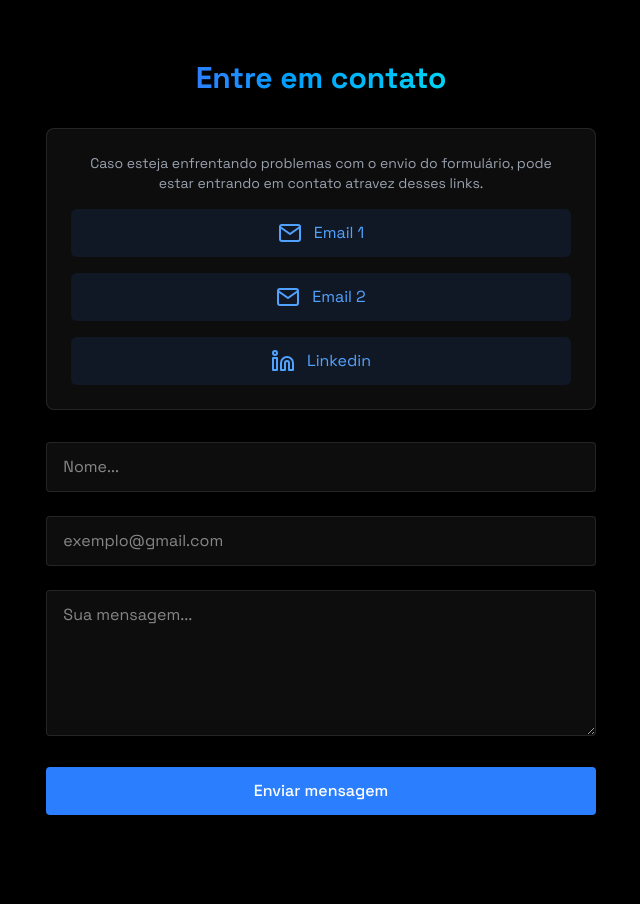
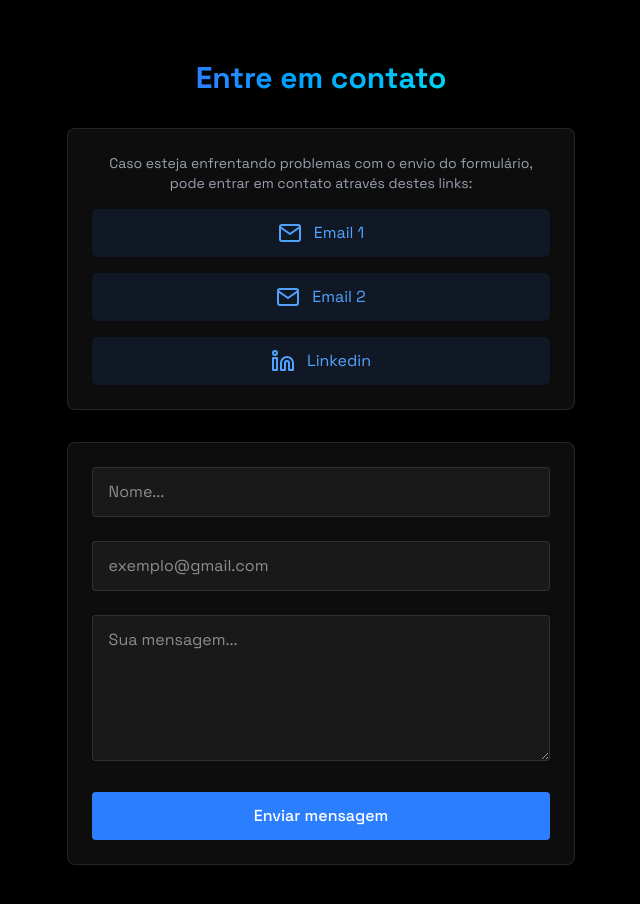
Before and after one commit to HiLucasSilva/lucassilva-portifolio, a React (Vite) app: page / in a window 1280 px wide. Shown: the part 2840-3744 px from the top of the page, without its empty margins (319-959 px from the left). Built offline with nearby package versions, Linux system fonts and the light colour scheme.

Commit message:
feat: atualização codigo contact

```diff
--- a/src/components/sections/Contact.jsx
+++ b/src/components/sections/Contact.jsx
@@ -1,13 +1,32 @@
 import React, { useState } from "react";
 import { RevealOnScroll } from "../RevealOnScroll";
+import emailjs from "emailjs-com";
 
 export const Contact = () => {
-  // Estado do formulário mantido, mas a funcionalidade foi comentada
   const [formData, setFormData] = useState({
     name: "",
     email: "",
     message: "",
   });
+
+  const handleSubmit = (e) => {
+    e.preventDefault();
+
+    emailjs
+      .sendForm(
+        import.meta.env.VITE_SERVICE_ID,
+        import.meta.env.VITE_TEMPLATE_ID,
+        e.target,
+        import.meta.env.VITE_PUBLIC_KEY
+      )
+      .then(() => {
+        alert("Mensagem enviada!");
+        setFormData({ name: "", email: "", message: "" });
+      })
+      .catch(() =>
+        alert("Ops! Algo deu errado. Tente novamente.")
+      );
+  };
 
   return (
     <section
@@ -20,43 +39,73 @@ export const Contact = () => {
             Entre em contato
           </h2>
 
-          {/* Nova seção para contatos diretos e aviso sobre o formulário */}
-          <div className="w-full bg-white/5 border border-white/10 rounded-lg p-6 mb-8 text-white text-center fle ">
+          {/* Contatos diretos */}
+          <div className="w-full bg-white/5 border border-white/10 rounded-lg p-6 mb-8 text-white text-center flex flex-col">
+            <p className="mb-4 text-sm text-gray-400">
+              Caso esteja enfrentando problemas com o envio do formulário, pode entrar em contato através destes links:
+            </p>
 
-            <p className="mb-4 text-sm text-gray-400">Caso esteja enfrentando problemas com o envio do formulário, pode estar entrando em contato atravez desses links.</p>
             <div className="flex flex-col space-y-4">
-
-              <a href="mailto:seu.email@exemplo.com" className="flex items-center justify-center p-3 rounded-md bg-blue-500/10 hover:bg-blue-500/20 transition-colors duration-300">
-                <svg xmlns="http://www.w3.org/2000/svg" width="24" height="24" viewBox="0 0 24 24" fill="none" stroke="currentColor" strokeWidth="2" strokeLinecap="round" strokeLinejoin="round" className="text-blue-400 mr-3">
+              <a
+                href="mailto:lucas.mendonca.silva@hotmail.com"
+                target="_blank"
+                rel="noopener noreferrer"
+                className="flex items-center justify-center p-3 rounded-md bg-blue-500/10 hover:bg-blue-500/20 transition-colors duration-300"
+              >
+                <svg xmlns="http://www.w3.org/2000/svg" width="24" height="24" fill="none"
+                  stroke="currentColor" strokeWidth="2" strokeLinecap="round" strokeLinejoin="round"
+                  className="text-blue-400 mr-3"
+                >
                   <path d="M4 4h16c1.1 0 2 .9 2 2v12c0 1.1-.9 2-2 2H4c-1.1 0-2-.9-2-2V6c0-1.1.9-2 2-2z"></path>
                   <polyline points="22,6 12,13 2,6"></polyline>
                 </svg>
-                <span className="text-blue-400 hover:text-blue-300 transition-colors duration-300"><a href="mailto:lucas.mendonca.silva@hotmail.com " target="blank_"></a>Email 1</span>
+                <span className="text-blue-400 hover:text-blue-300 transition-colors duration-300">
+                  Email 1
+                </span>
               </a>
 
-              <a href="mailto:seu.email@exemplo.com" className="flex items-center justify-center p-3 rounded-md bg-blue-500/10 hover:bg-blue-500/20 transition-colors duration-300">
-                <svg xmlns="http://www.w3.org/2000/svg" width="24" height="24" viewBox="0 0 24 24" fill="none" stroke="currentColor" strokeWidth="2" strokeLinecap="round" strokeLinejoin="round" className="text-blue-400 mr-3">
+              <a
+                href="mailto:lucassilvadevx@gmail.com"
+                target="_blank"
+                rel="noopener noreferrer"
+                className="flex items-center justify-center p-3 rounded-md bg-blue-500/10 hover:bg-blue-500/20 transition-colors duration-300"
+              >
+                <svg xmlns="http://www.w3.org/2000/svg" width="24" height="24" fill="none"
+                  stroke="currentColor" strokeWidth="2" strokeLinecap="round" strokeLinejoin="round"
+                  className="text-blue-400 mr-3"
+                >
                   <path d="M4 4h16c1.1 0 2 .9 2 2v12c0 1.1-.9 2-2 2H4c-1.1 0-2-.9-2-2V6c0-1.1.9-2 2-2z"></path>
                   <polyline points="22,6 12,13 2,6"></polyline>
                 </svg>
-                <span className="text-blue-400 hover:text-blue-300 transition-colors duration-300"><a href="mailto:lucassilvadevx@gmail.com" target="blank_"></a>Email 2</span>
+                <span className="text-blue-400 hover:text-blue-300 transition-colors duration-300">
+                  Email 2
+                </span>
               </a>
 
-              <a href="https://www.linkedin.com/in/seu-perfil" target="_blank" rel="noopener noreferrer" className="flex items-center justify-center p-3 rounded-md bg-blue-500/10 hover:bg-blue-500/20 transition-colors duration-300">
-                <svg xmlns="http://www.w3.org/2000/svg" width="24" height="24" viewBox="0 0 24 24" fill="none" stroke="currentColor" strokeWidth="2" strokeLinecap="round" strokeLinejoin="round" className="text-blue-400 mr-3">
+              <a
+                href="https://www.linkedin.com/in/lucasmendoncasilva"
+                target="_blank"
+                rel="noopener noreferrer"
+                className="flex items-center justify-center p-3 rounded-md bg-blue-500/10 hover:bg-blue-500/20 transition-colors duration-300"
+              >
+                <svg xmlns="http://www.w3.org/2000/svg" width="24" height="24" fill="none"
+                  stroke="currentColor" strokeWidth="2" strokeLinecap="round" strokeLinejoin="round"
+                  className="text-blue-400 mr-3"
+                >
                   <path d="M16 8a6 6 0 0 1 6 6v7h-4v-7a2 2 0 0 0-2-2 2 2 0 0 0-2 2v7h-4v-7a6 6 0 0 1 6-6z"></path>
                   <rect x="2" y="9" width="4" height="12"></rect>
                   <circle cx="4" cy="4" r="2"></circle>
                 </svg>
-                <span className="text-blue-400 hover:text-blue-300 transition-colors duration-300"><a href="https://www.linkedin.com/in/lucasmendoncasilva" target="blank_">Linkedin</a></span>
+                <span className="text-blue-400 hover:text-blue-300 transition-colors duration-300">
+                  Linkedin
+                </span>
               </a>
-
-
             </div>
           </div>
 
-          {/* O formulário original permanece desativado */}
-          <form className="w-full space-y-6">
+          {/* Formulário */}
+          <div className="w-full bg-white/5 border border-white/10 rounded-lg p-6">
+            <form className="space-y-6" onSubmit={handleSubmit}>
               <div className="relative">
                 <input
                   type="text"
@@ -64,9 +113,8 @@ export const Contact = () => {
                   name="name"
                   required
                   value={formData.name}
-                className="w-full bg-white/5 border border-white/10 rounded px-4 py-3 text-white transition focus:outline-none focus:border-blue-500 focus:bg-blue-500/5 cursor-not-allowed"
+                  className="w-full bg-white/5 border border-white/10 rounded px-4 py-3 text-white transition focus:outline-none focus:border-blue-500 focus:bg-blue-500/5"
                   placeholder="Nome..."
-                disabled
                   onChange={(e) =>
                     setFormData({ ...formData, name: e.target.value })
                   }
@@ -79,9 +127,8 @@ export const Contact = () => {
                   name="email"
                   required
                   value={formData.email}
-                className="w-full bg-white/5 border border-white/10 rounded px-4 py-3 text-white transition focus:outline-none focus:border-blue-500 focus:bg-blue-500/5 cursor-not-allowed"
+                  className="w-full bg-white/5 border border-white/10 rounded px-4 py-3 text-white transition focus:outline-none focus:border-blue-500 focus:bg-blue-500/5"
                   placeholder="exemplo@gmail.com"
-                disabled
                   onChange={(e) =>
                     setFormData({ ...formData, email: e.target.value })
                   }
@@ -94,9 +141,8 @@ export const Contact = () => {
                   required
                   rows={5}
                   value={formData.message}
-                className="w-full bg-white/5 border border-white/10 rounded px-4 py-3 text-white transition focus:outline-none focus:border-blue-500 focus:bg-blue-500/5 cursor-not-allowed"
+                  className="w-full bg-white/5 border border-white/10 rounded px-4 py-3 text-white transition focus:outline-none focus:border-blue-500 focus:bg-blue-500/5"
                   placeholder="Sua mensagem..."
-                disabled
                   onChange={(e) =>
                     setFormData({ ...formData, message: e.target.value })
                   }
@@ -104,13 +150,13 @@ export const Contact = () => {
               </div>
               <button
                 type="submit"
-              className="w-full bg-blue-500 text-white py-3 px-6 rounded font-medium transition relative overflow-hidden disabled:cursor-not-allowed"
-              disabled
+                className="w-full bg-blue-500 text-white py-3 px-6 rounded font-medium transition relative overflow-hidden hover:-translate-y-0.5 hover:shadow-[0_0_15px_rgba(59,130,246,0.4)]"
               >
                 Enviar mensagem
               </button>
             </form>
           </div>
+        </div>
       </RevealOnScroll>
     </section>
   );
```
Lines whose indentation alone changed are shown as unchanged.
